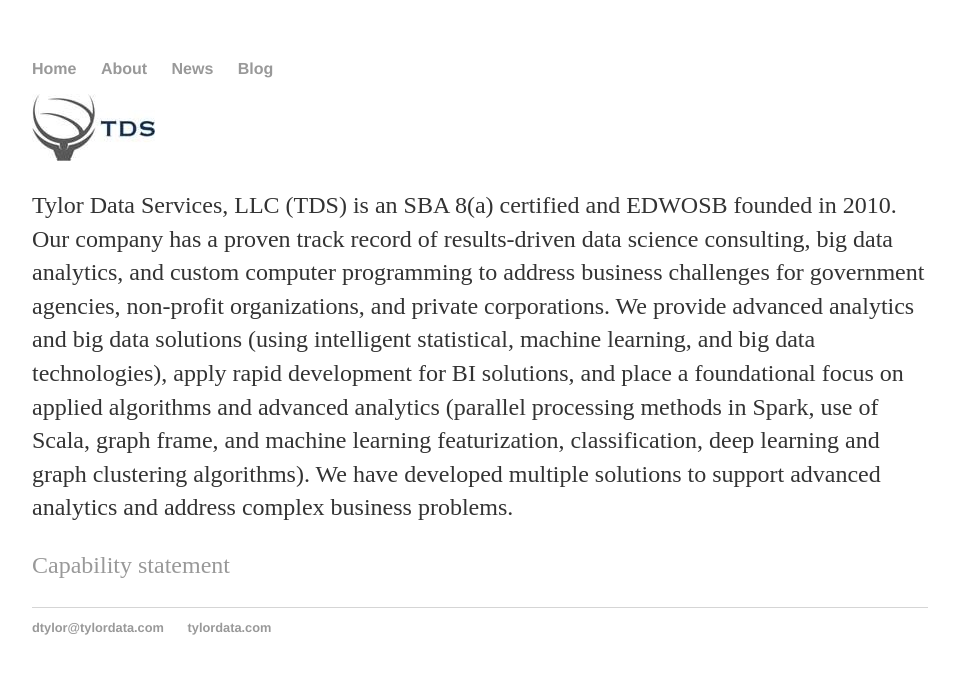
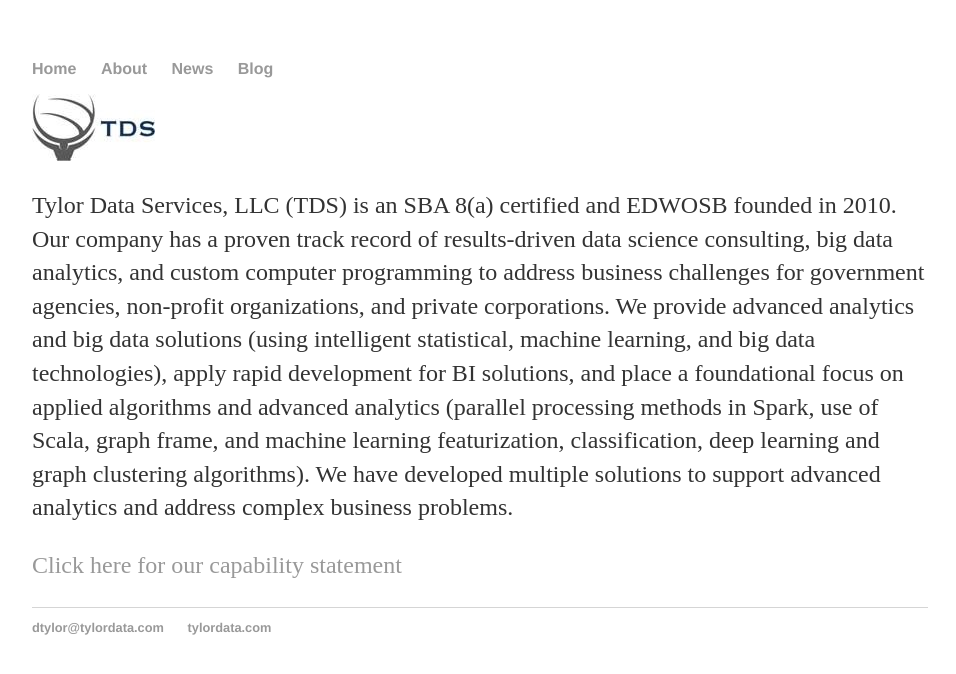
Before and after one commit to dtylor/dtylor.github.io, a Jekyll site: the page built from index.html, in a window 1280 px wide. Shown: the top 674 px of the page, without its empty margins (160-1116 px from the left). Built offline with Jekyll 4.4.1, drawn with Linux system fonts in a browser that asks for light colours.

Commit message:
CapStatementLink

```diff
--- a/index.html
+++ b/index.html
@@ -4,5 +4,5 @@
 ---
 <div class="blurb">
 <img src="images/TDS_logo.jpg"/><p>Tylor Data Services, LLC (TDS) is an SBA 8(a) certified and EDWOSB founded in 2010. Our company has a proven track record of results-driven data science consulting, big data analytics, and custom computer programming to address business challenges for government agencies, non-profit organizations, and private corporations. We provide advanced analytics and big data solutions (using intelligent statistical, machine learning, and big data technologies), apply rapid development for BI solutions, and place a foundational focus on applied algorithms and advanced analytics (parallel processing methods in Spark, use of Scala, graph frame, and machine learning featurization, classification, deep learning and graph clustering algorithms). We have developed multiple solutions to support advanced analytics and address complex business problems.</p>
-<p><a href="resources/TDS_CapabilityStatementv10.pdf"> Capability statement</a></p>
+<p><a href="resources/TDS_CapabilityStatementv10.pdf"> Click here for our capability statement</a></p>
  </div><!-- /.blurb -->
```
